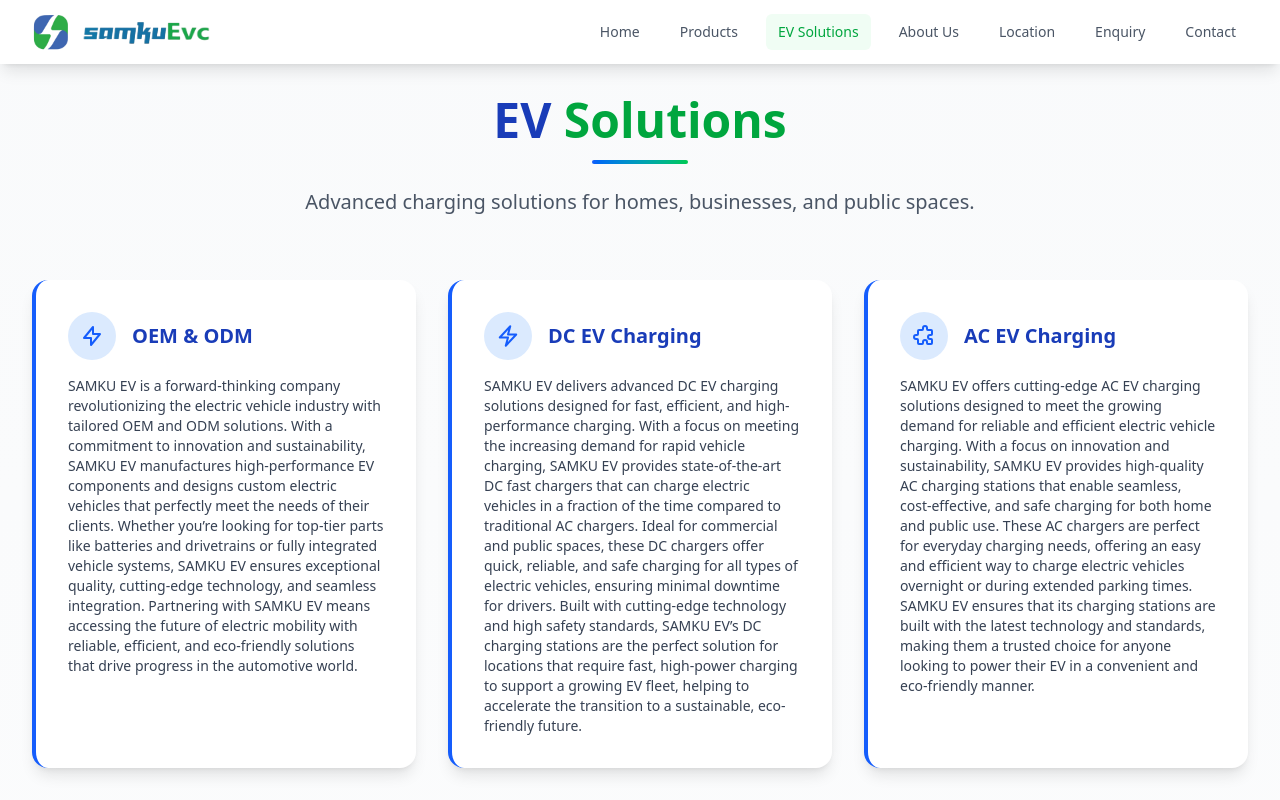
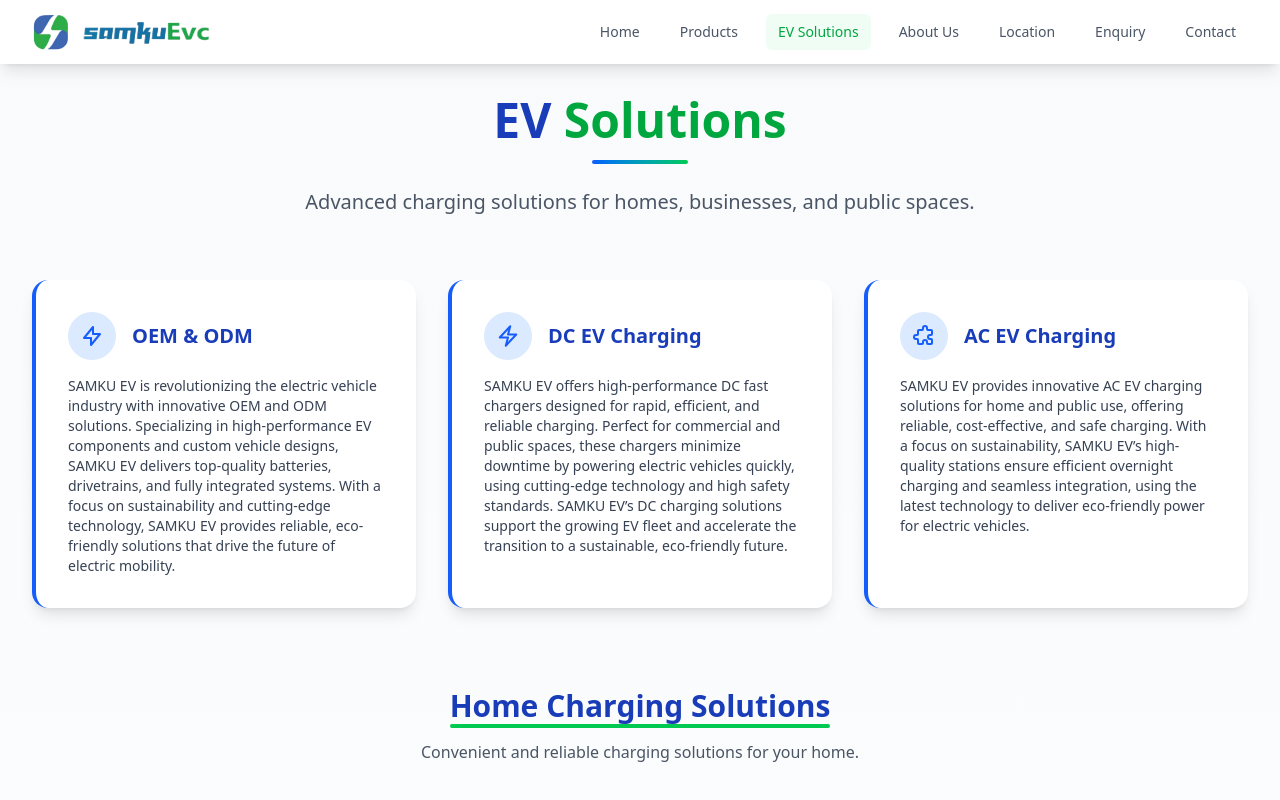
Before and after one commit to Yashwant2584/SamkuEVC, a React (Vite) app in the folder samkuevc/: page /ev-solutions in a window 1280 px wide. Shown: the top 800 px of the page. Built offline with nearby package versions, Linux system fonts and the light colour scheme.

Commit message:
updated evsolution page

```diff
--- a/samkuevc/src/landingpage/EVSolutions.jsx
+++ b/samkuevc/src/landingpage/EVSolutions.jsx
@@ -25,17 +25,17 @@
             {[
               {
                 title: 'OEM & ODM',
-                description: 'SAMKU EV is a forward-thinking company revolutionizing the electric vehicle industry with tailored OEM and ODM solutions. With a commitment to innovation and sustainability, SAMKU EV manufactures high-performance EV components and designs custom electric vehicles that perfectly meet the needs of their clients. Whether you’re looking for top-tier parts like batteries and drivetrains or fully integrated vehicle systems, SAMKU EV ensures exceptional quality, cutting-edge technology, and seamless integration. Partnering with SAMKU EV means accessing the future of electric mobility with reliable, efficient, and eco-friendly solutions that drive progress in the automotive world.',
+                description: 'SAMKU EV is revolutionizing the electric vehicle industry with innovative OEM and ODM solutions. Specializing in high-performance EV components and custom vehicle designs, SAMKU EV delivers top-quality batteries, drivetrains, and fully integrated systems. With a focus on sustainability and cutting-edge technology, SAMKU EV provides reliable, eco-friendly solutions that drive the future of electric mobility.',
                 icon: 'M13 10V3L4 14h7v7l9-11h-7z'
               },
               {
                 title: 'DC EV Charging',
-                description: 'SAMKU EV delivers advanced DC EV charging solutions designed for fast, efficient, and high-performance charging. With a focus on meeting the increasing demand for rapid vehicle charging, SAMKU EV provides state-of-the-art DC fast chargers that can charge electric vehicles in a fraction of the time compared to traditional AC chargers. Ideal for commercial and public spaces, these DC chargers offer quick, reliable, and safe charging for all types of electric vehicles, ensuring minimal downtime for drivers. Built with cutting-edge technology and high safety standards, SAMKU EV’s DC charging stations are the perfect solution for locations that require fast, high-power charging to support a growing EV fleet, helping to accelerate the transition to a sustainable, eco-friendly future.',
+                description: 'SAMKU EV offers high-performance DC fast chargers designed for rapid, efficient, and reliable charging. Perfect for commercial and public spaces, these chargers minimize downtime by powering electric vehicles quickly, using cutting-edge technology and high safety standards. SAMKU EV’s DC charging solutions support the growing EV fleet and accelerate the transition to a sustainable, eco-friendly future.',
                 icon: 'M3.75 13.5l10.5-11.25L12 10.5h8.25L9.75 21.75 12 13.5H3.75z'
               },
               {
                 title: 'AC EV Charging',
-                description: 'SAMKU EV offers cutting-edge AC EV charging solutions designed to meet the growing demand for reliable and efficient electric vehicle charging. With a focus on innovation and sustainability, SAMKU EV provides high-quality AC charging stations that enable seamless, cost-effective, and safe charging for both home and public use. These AC chargers are perfect for everyday charging needs, offering an easy and efficient way to charge electric vehicles overnight or during extended parking times. SAMKU EV ensures that its charging stations are built with the latest technology and standards, making them a trusted choice for anyone looking to power their EV in a convenient and eco-friendly manner.',
+                description: 'SAMKU EV provides innovative AC EV charging solutions for home and public use, offering reliable, cost-effective, and safe charging. With a focus on sustainability, SAMKU EV’s high-quality stations ensure efficient overnight charging and seamless integration, using the latest technology to deliver eco-friendly power for electric vehicles.',
                 icon: 'M11 4a2 2 0 114 0v1a1 1 0 001 1h3a1 1 0 011 1v3a1 1 0 01-1 1h-1a2 2 0 100 4h1a1 1 0 011 1v3a1 1 0 01-1 1h-3a1 1 0 01-1-1v-1a2 2 0 10-4 0v1a1 1 0 01-1 1H7a1 1 0 01-1-1v-3a1 1 0 00-1-1H4a2 2 0 110-4h1a1 1 0 001-1V7a1 1 0 011-1h3a1 1 0 001-1V4z'
               }
             ].map((card, index) => (
```
